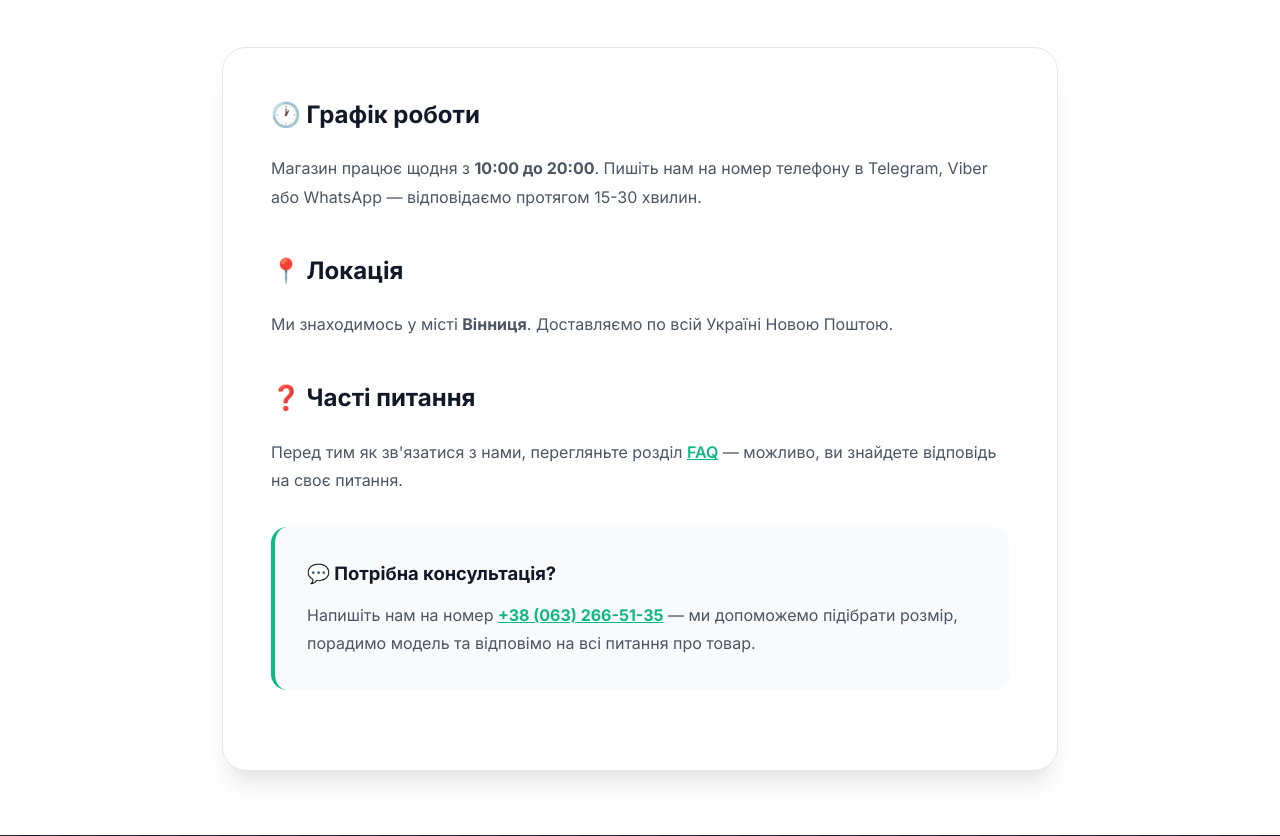
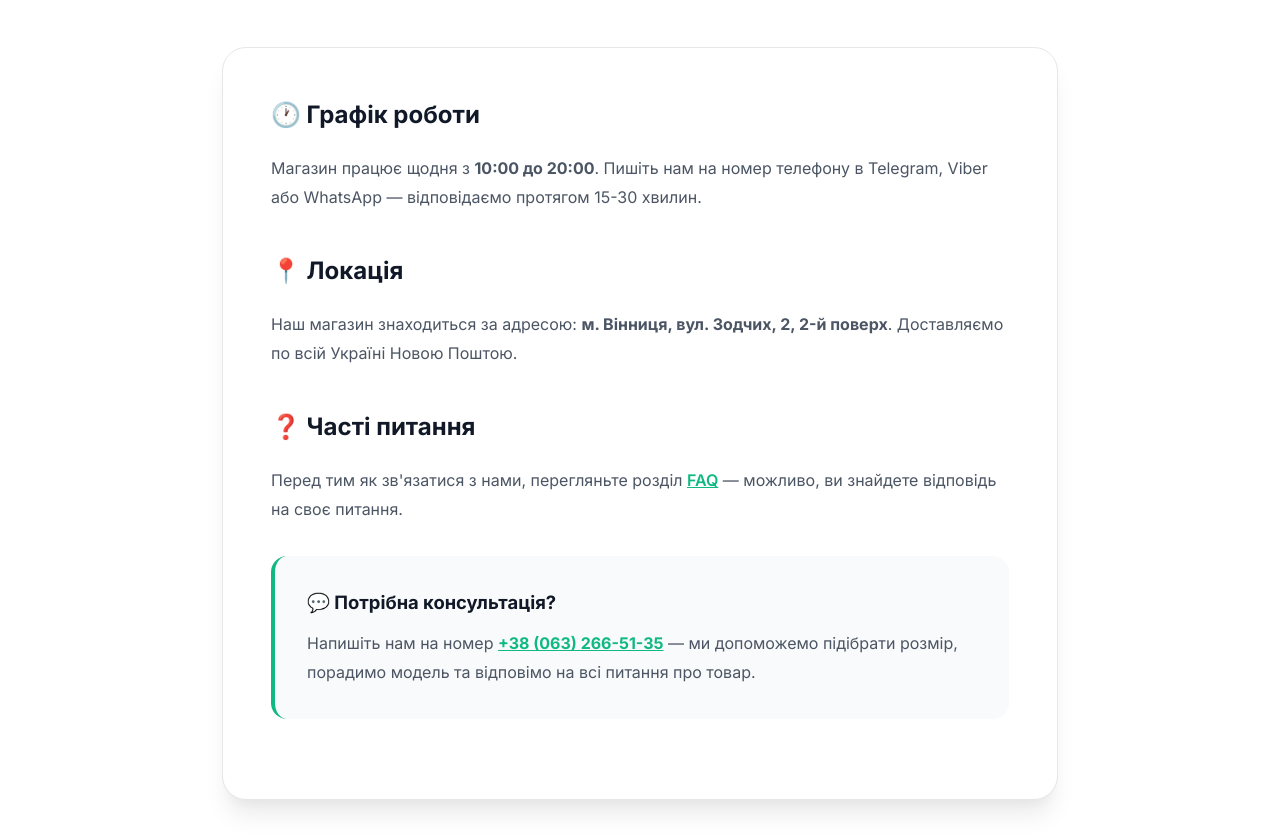
Before and after one commit to StepaniukMarko/clever-shop, a Flask app: page /contacts in a window 1280 px wide. Shown: the part 981-1817 px from the top of the page. Run offline with Flask 3, Linux system fonts and the light colour scheme; some libraries are stand-ins or nearby versions.

Commit message:
Add shop address: Zodchykh 2, 2nd floor, Vinnytsia

```diff
--- a/templates/base.html
+++ b/templates/base.html
@@ -38,7 +38,8 @@
         "address": {
             "@type": "PostalAddress",
             "addressCountry": "UA",
-            "addressLocality": "Україна"
+            "addressLocality": "Вінниця",
+            "streetAddress": "вул. Зодчих, 2, 2-й поверх"
         },
         "contactPoint": {
             "@type": "ContactPoint",
--- a/templates/contacts.html
+++ b/templates/contacts.html
@@ -46,7 +46,7 @@
         <p>Магазин працює щодня з <strong>10:00 до 20:00</strong>. Пишіть нам на номер телефону в Telegram, Viber або WhatsApp — відповідаємо протягом 15-30 хвилин.</p>
 
         <h2>📍 Локація</h2>
-        <p>Ми знаходимось у місті <strong>Вінниця</strong>. Доставляємо по всій Україні Новою Поштою.</p>
+        <p>Наш магазин знаходиться за адресою: <strong>м. Вінниця, вул. Зодчих, 2, 2-й поверх</strong>. Доставляємо по всій Україні Новою Поштою.</p>
 
         <h2>❓ Часті питання</h2>
         <p>Перед тим як зв'язатися з нами, перегляньте розділ <a href="/#faq" style="color:var(--primary);font-weight:600;">FAQ</a> — можливо, ви знайдете відповідь на своє питання.</p>
```
